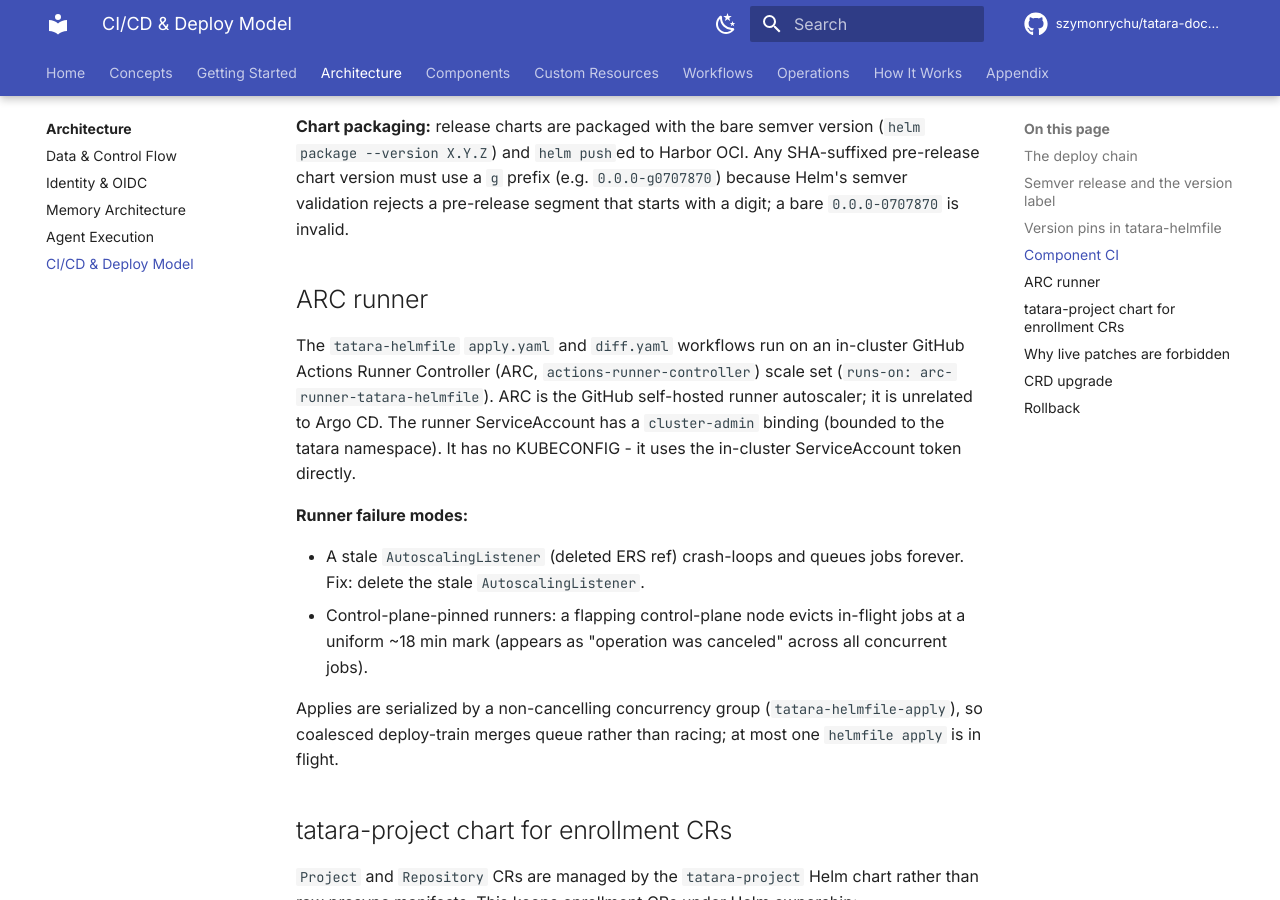
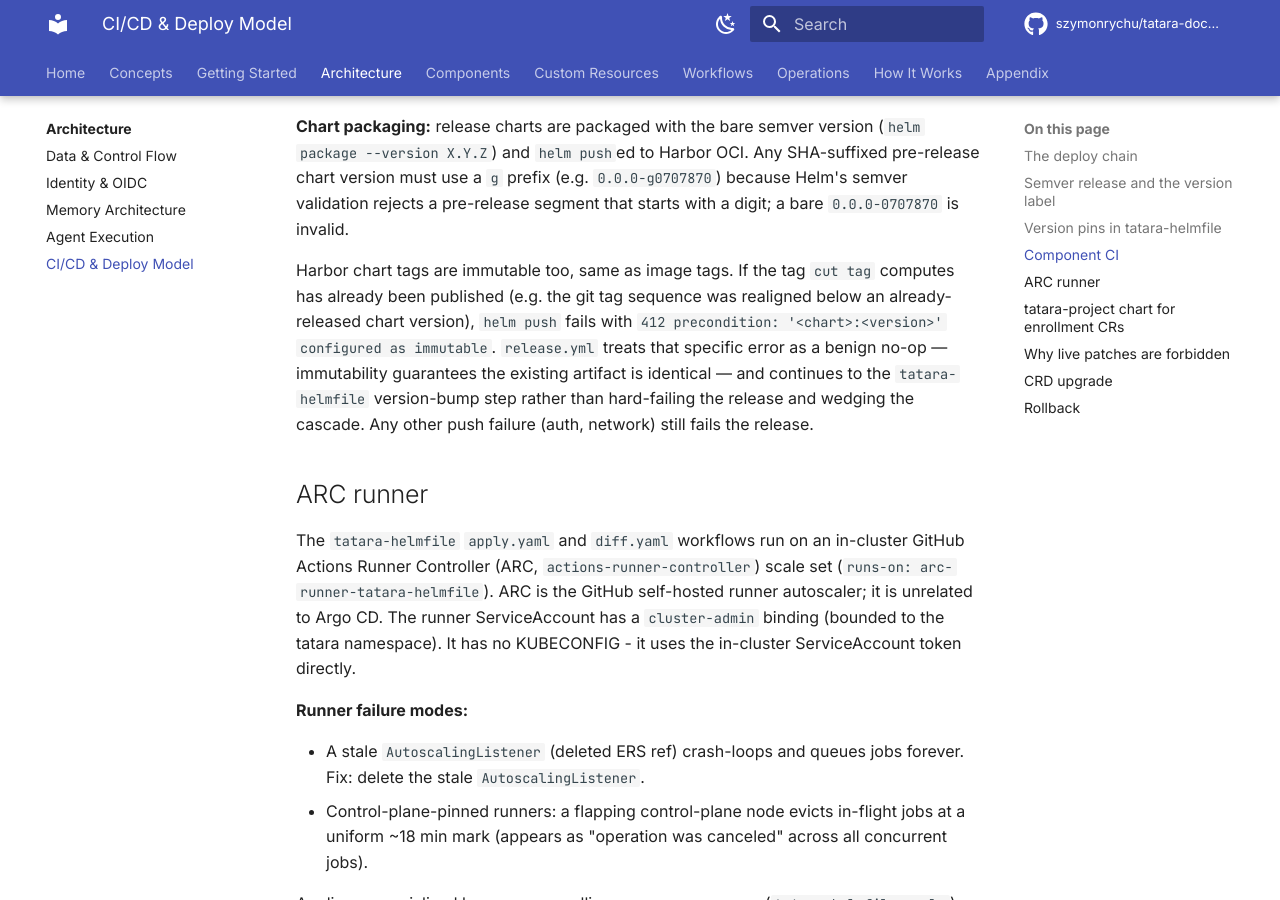
Before and after one commit to szymonrychu/tatara-documentation, an MkDocs documentation site: the page built from docs/architecture/ci-cd.md, in a window 1280 px wide and 900 px high, scrolled down 1953 px. Built offline with MkDocs 1.6.1 and Material for MkDocs 9.7.7, drawn with Linux system fonts in a browser that asks for light colours; comment, search, counter and statistics services are not loaded; the version menu is left out.

Commit message:
tatara agent: tatara/docs-62b7a46 (#4)

```diff
--- a/docs/architecture/ci-cd.md
+++ b/docs/architecture/ci-cd.md
@@ -52,6 +52,8 @@ Component repos build via per-repo CI triggered by GitHub webhook on push to `ma
 **Image build:** rootless `buildkitd` on a Ceph PVC (durable). TCP probes (not exec probes) on the buildkitd Service. Single-arch builds for the homelab cluster.
 
 **Chart packaging:** release charts are packaged with the bare semver version (`helm package --version X.Y.Z`) and `helm push`ed to Harbor OCI. Any SHA-suffixed pre-release chart version must use a `g` prefix (e.g. `0.0.0-g0707870`) because Helm's semver validation rejects a pre-release segment that starts with a digit; a bare `0.0.0-0707870` is invalid.
+
+Harbor chart tags are immutable too, same as image tags. If the tag `cut tag` computes has already been published (e.g. the git tag sequence was realigned below an already-released chart version), `helm push` fails with `412 precondition: '<chart>:<version>' configured as immutable`. `release.yml` treats that specific error as a benign no-op — immutability guarantees the existing artifact is identical — and continues to the `tatara-helmfile` version-bump step rather than hard-failing the release and wedging the cascade. Any other push failure (auth, network) still fails the release.
 
 ## ARC runner
 
```
